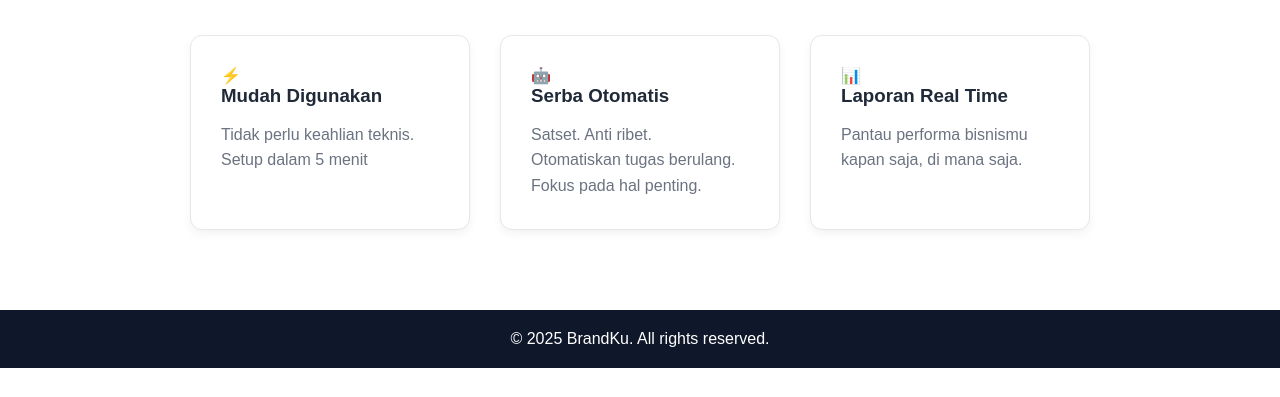
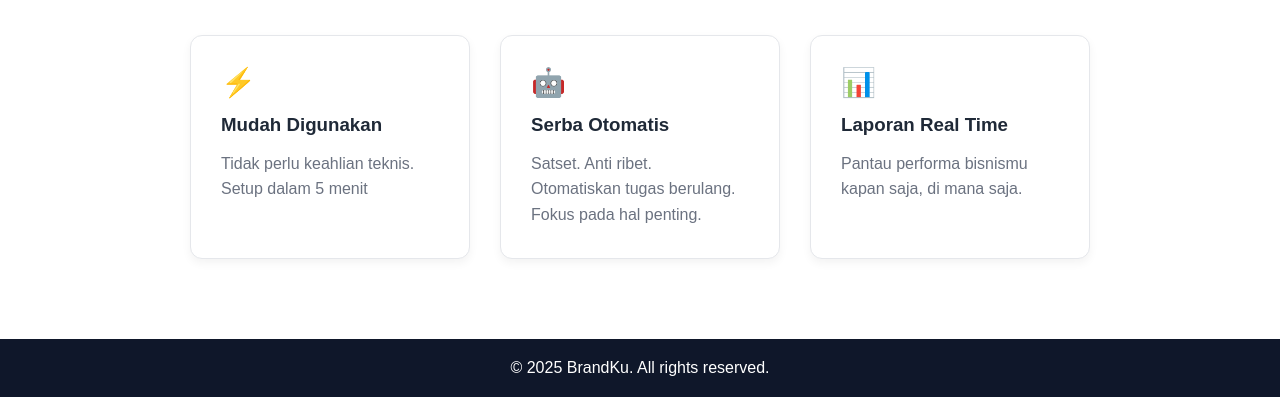
Before and after one commit to marufbaydhowi-afk/styling-landing-page, a plain HTML site: page index.html in a window 1280 px wide. Shown: the part 629-1026 px from the top of the page. Before the commit the page ends 997 px from the top, so only its background shows below. Drawn offline with Linux system fonts and the light colour scheme.

Commit message:
ubah posisi feature-container

```diff
--- a/style1.css
+++ b/style1.css
@@ -90,9 +90,13 @@ hero button:hover {
     display: flex;
     gap: 30px;
     justify-content: center;
-    flex-wrap: wrap;
 }
 
+.icon {
+    display:block;
+    font-size: 28px;
+    margin-bottom: 15px;
+}
 .feature-container article {
     width: 280px;
     padding: 30px;
```
